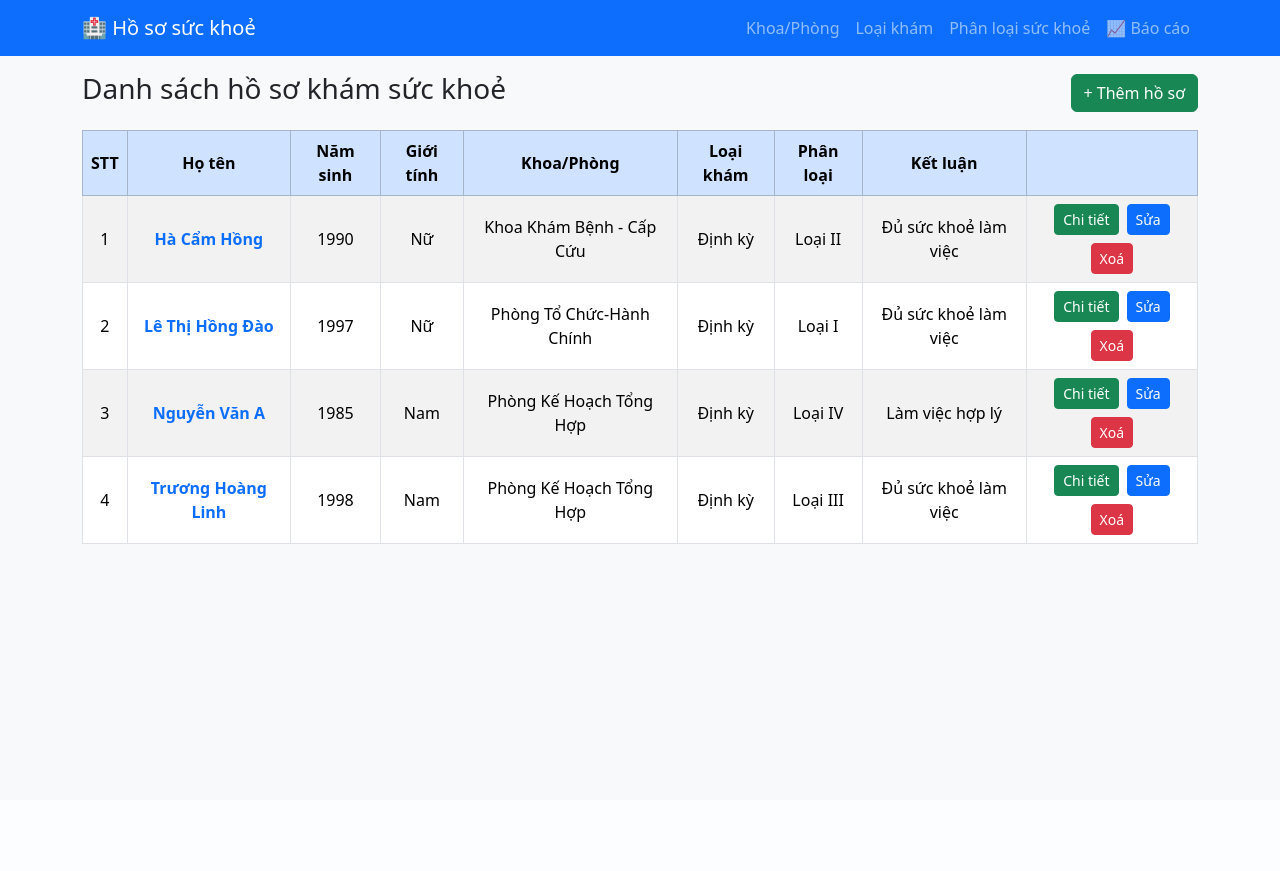
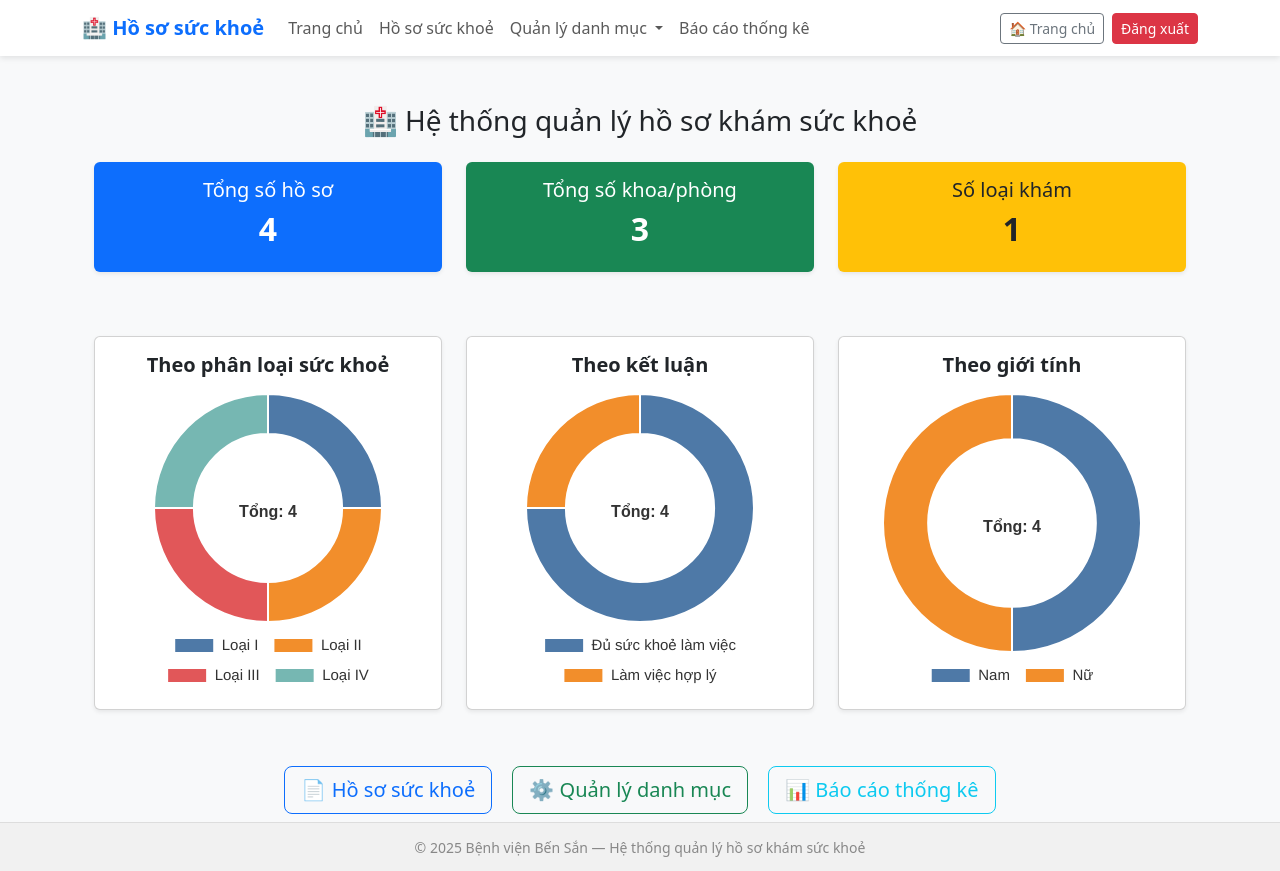
Before and after one commit to joslingg/MPHR2, a Django app: page / in a window 1280 px wide. Before the commit the page ends 544 px from the top, so only its background shows below. Run offline with Django 5.2, Linux system fonts and the light colour scheme; data comes from the database, SQL or seed files in the repository; both versions use the stored data as it was after the commit.

Commit message:
Xong home, tao lại base, chỉnh lại loại khám theo key, import excel

```diff
--- a/MPHR/health_records/models.py
+++ b/MPHR/health_records/models.py
@@ -23,9 +23,7 @@ class ExamType(models.Model):
 
 
 class HealthClassification(models.Model):
-    """
-    Ví dụ các bản ghi: "I", "II", "III", "IV"
-    """
+    code = models.CharField(max_length=10, unique=True, verbose_name="Mã loại")  # ví dụ: I, II, III, IV
     name = models.CharField(max_length=50, unique=True, verbose_name="Phân loại")
     description = models.TextField(blank=True, null=True, verbose_name="Ghi chú")
 
--- a/MPHR/health_records/static/health_records/css.css
+++ b/MPHR/health_records/static/health_records/css.css
@@ -1,3 +1,35 @@
+body {
+  background-color: #f8f9fa;
+  min-height: 100vh;
+  display: flex;
+  flex-direction: column;
+}
+
+nav.navbar {
+  box-shadow: 0 2px 6px rgba(0,0,0,0.1);
+}
+
+.container {
+  flex: 1;
+}
+
+footer {
+  text-align: center;
+  color: #888;
+  padding: 12px 0;
+  background: #f1f1f1;
+  border-top: 1px solid #ddd;
+  margin-top: auto;
+}
+
+.dropdown-item:hover {
+  background-color: #e9ecef;
+}
+
+.name-cell {
+  text-align: left !important;
+}
+
 .section-header th {
   color: #0d6efd;
   font-weight: 600;
@@ -10,4 +42,22 @@
   color: #0d6efd;
   text-decoration: none;
   font-weight: bold;
+  text-align: start;
 }
+
+.card canvas {
+  width: 100% !important;
+  height: 100% !important;
+  object-fit: contain;
+}
+
+.chart-wrapper {
+  display: flex;
+  justify-content: center;  /* canh giữa ngang */
+  align-items: center;      /* canh giữa dọc */
+}
+
+.chart-wrapper canvas {
+  max-width: 100%;
+  max-height: 100%;
+}
--- a/MPHR/health_records/templates/health_records/base.html
+++ b/MPHR/health_records/templates/health_records/base.html
@@ -1,34 +1,80 @@
+{% load static %}
 <!DOCTYPE html>
 <html lang="vi">
 <head>
-    {% load static %}
   <meta charset="UTF-8">
-  <title>{% block title %}Quản lý hồ sơ khám sức khoẻ{% endblock %}</title>
+  <title>{% block title %}Hồ sơ khám sức khoẻ{% endblock %}</title>
   <link href="https://cdn.jsdelivr.net/npm/bootstrap@5.3.3/dist/css/bootstrap.min.css" rel="stylesheet">
+  <link rel="stylesheet" href="https://cdn.jsdelivr.net/npm/bootstrap-icons@1.11.3/font/bootstrap-icons.min.css">
   <link rel="stylesheet" href="{% static 'health_records/css.css' %}">
 </head>
-<body class="bg-light">
-  <nav class="navbar navbar-expand-lg navbar-dark bg-primary mb-3">
+<body>
+  <!-- 🧭 Navbar -->
+  <nav class="navbar navbar-expand-lg navbar-light bg-white sticky-top">
     <div class="container">
-      <a class="navbar-brand" href="{% url 'healthrecord_list' %}">🏥 Hồ sơ sức khoẻ</a>
-      <div class="navbar-nav">
-        <a class="nav-link" href="{% url 'department_list' %}">Khoa/Phòng</a>
-        <a class="nav-link" href="{% url 'examtype_list' %}">Loại khám</a>
-        <a class="nav-link" href="{% url 'healthclass_list' %}">Phân loại sức khoẻ</a>
-        <a class="nav-link" href="{% url 'health_report' %}">📈 Báo cáo</a>
+      <a class="navbar-brand fw-bold text-primary" href="{% url 'home' %}">
+        🏥 Hồ sơ sức khoẻ
+      </a>
+
+      <button class="navbar-toggler" type="button" data-bs-toggle="collapse" data-bs-target="#navbarMenu">
+        <span class="navbar-toggler-icon"></span>
+      </button>
+
+      <div class="collapse navbar-collapse" id="navbarMenu">
+        <ul class="navbar-nav me-auto mb-2 mb-lg-0">
+
+          <!-- Trang chủ -->
+          <li class="nav-item">
+            <a class="nav-link" href="{% url 'home' %}">Trang chủ</a>
+          </li>
+
+          <!-- Hồ sơ sức khoẻ -->
+          <li class="nav-item">
+            <a class="nav-link" href="{% url 'healthrecord_list' %}">Hồ sơ sức khoẻ</a>
+          </li>
+
+          <!-- Quản lý danh mục -->
+          <li class="nav-item dropdown">
+            <a class="nav-link dropdown-toggle" href="#" id="dropdownCatalog" role="button" data-bs-toggle="dropdown">
+              Quản lý danh mục
+            </a>
+            <ul class="dropdown-menu" aria-labelledby="dropdownCatalog">
+              <li><a class="dropdown-item" href="{% url 'department_list' %}">Khoa / Phòng</a></li>
+              <li><a class="dropdown-item" href="{% url 'healthclass_list' %}">Phân loại sức khoẻ</a></li>
+              <li><a class="dropdown-item" href="{% url 'examtype_list' %}">Loại khám</a></li>
+              <li><hr class="dropdown-divider"></li>
+              <li><a class="dropdown-item" href="#">Khác...</a></li>
+            </ul>
+          </li>
+
+          <!-- Báo cáo -->
+          <li class="nav-item">
+            <a class="nav-link" href="{% url 'health_report' %}">Báo cáo thống kê</a>
+          </li>
+
+        </ul>
+
+        <!-- Nút hành động bên phải -->
+        <div class="d-flex">
+          <a href="{% url 'home' %}" class="btn btn-outline-secondary btn-sm me-2">🏠 Trang chủ</a>
+          <a href="#" class="btn btn-danger btn-sm">Đăng xuất</a>
+        </div>
       </div>
     </div>
   </nav>
 
-  <div class="container">
-    {% if messages %}
-      {% for message in messages %}
-        <div class="alert alert-{{ message.tags }}">{{ message }}</div>
-      {% endfor %}
-    {% endif %}
-    {% block content %}{% endblock %}
+  <!-- 📦 Nội dung chính -->
+  <div class="container mt-4">
+    {% block content %}
+    {% endblock %}
   </div>
 
+  <!-- ⚙️ Footer -->
+  <footer>
+    <small>© 2025 Bệnh viện Bến Sắn — Hệ thống quản lý hồ sơ khám sức khoẻ</small>
+  </footer>
+
   <script src="https://cdn.jsdelivr.net/npm/bootstrap@5.3.3/dist/js/bootstrap.bundle.min.js"></script>
+  {% block scripts %}{% endblock %}
 </body>
 </html>
--- a/MPHR/health_records/templates/health_records/healthrecord_list.html
+++ b/MPHR/health_records/templates/health_records/healthrecord_list.html
@@ -1,9 +1,17 @@
 {% extends 'health_records/base.html' %}
 {% block title %}Danh sách hồ sơ{% endblock %}
 {% block content %}
+
 <div class="d-flex justify-content-between align-items-center mb-3">
-  <h3>Danh sách hồ sơ khám sức khoẻ</h3>
-  <a href="{% url 'healthrecord_add' %}" class="btn btn-success">+ Thêm hồ sơ</a>
+  <h3 class="mb-0">Danh sách hồ sơ khám sức khoẻ</h3>
+  <div class="d-flex gap-2">
+    <a href="{% url 'healthrecord_add' %}" class="btn btn-success d-flex align-items-center px-3">
+      <i class="bi bi-plus-circle me-2"></i> Thêm hồ sơ
+    </a>
+    <a href="{% url 'import_health_records' %}" class="btn btn-outline-primary d-flex align-items-center px-3">
+      <i class="bi bi-upload me-2"></i> Import hồ sơ
+    </a>
+  </div>
 </div>
 
 <table class="table table-striped table-bordered align-middle">
@@ -24,7 +32,7 @@
     {% for record in records %}
     <tr class="align-middle text-center">
       <td>{{ forloop.counter }}</td>
-      <td class="text-left"><a href="{% url 'health_record_detail' record.id %}" class="link">{{ record.full_name }}</a></td>
+      <td class="text-left name-cell"><a href="{% url 'health_record_detail' record.id %}" class="link">{{ record.full_name }}</a></td>
       <td>{{ record.birth_year }}</td>
       <td>{{ record.gender }}</td>
       <td>{{ record.department }}</td>
--- /dev/null
+++ b/MPHR/health_records/templates/health_records/home.html
@@ -0,0 +1,158 @@
+{% extends 'health_records/base.html' %}
+{% block title %}Trang chủ - Hồ sơ khám sức khoẻ{% endblock %}
+{% block content %}
+
+<div class="container mt-4">
+  <h3 class="text-center mb-4">
+    🏥 Hệ thống quản lý hồ sơ khám sức khoẻ
+  </h3>
+
+  <!-- Thẻ thống kê tổng quan -->
+  <div class="row text-center mb-5">
+    <div class="col-md-4 mb-3">
+      <div class="card shadow-sm border-0 bg-primary text-white">
+        <div class="card-body">
+          <h5 class="card-title">Tổng số hồ sơ</h5>
+          <h2 class="fw-bold">{{ total_records }}</h2>
+        </div>
+      </div>
+    </div>
+    <div class="col-md-4 mb-3">
+      <div class="card shadow-sm border-0 bg-success text-white">
+        <div class="card-body">
+          <h5 class="card-title">Tổng số khoa/phòng</h5>
+          <h2 class="fw-bold">{{ total_departments }}</h2>
+        </div>
+      </div>
+    </div>
+    <div class="col-md-4 mb-3">
+      <div class="card shadow-sm border-0 bg-warning text-dark">
+        <div class="card-body">
+          <h5 class="card-title">Số loại khám</h5>
+          <h2 class="fw-bold">{{ total_examtypes }}</h2>
+        </div>
+      </div>
+    </div>
+  </div>
+
+  <!-- BIỂU ĐỒ TRÒN -->
+  <div class="row text-center">
+    <!-- Biểu đồ 1: Phân loại sức khoẻ -->
+    <div class="col-md-4 mb-4">
+      <div class="card p-3 shadow-sm">
+        <h5 class="mb-3 fw-semibold">Theo phân loại sức khoẻ</h5>
+        <div class="chart-wrapper" style="height: 300px;">
+          <canvas id="healthChart"></canvas>
+        </div>
+      </div>
+    </div>
+
+    <!-- Biểu đồ 2: Theo kết luận -->
+    <div class="col-md-4 mb-4">
+      <div class="card p-3 shadow-sm">
+        <h5 class="mb-3 fw-semibold">Theo kết luận</h5>
+        <div class="chart-wrapper" style="height: 300px;">
+          <canvas id="conclusionChart"></canvas>
+        </div>
+      </div>
+    </div>
+
+    <!-- Biểu đồ 3: Theo giới tính -->
+    <div class="col-md-4 mb-4">
+      <div class="card p-3 shadow-sm">
+        <h5 class="mb-3 fw-semibold">Theo giới tính</h5>
+        <div class="chart-wrapper" style="height: 300px;">
+          <canvas id="genderChart"></canvas>
+        </div>
+      </div>
+    </div>
+  </div>
+
+  <!-- Nút điều hướng -->
+  <div class="text-center mt-4">
+    <a href="{% url 'healthrecord_list' %}" class="btn btn-outline-primary btn-lg m-2">
+      📄 Hồ sơ sức khoẻ
+    </a>
+    <a href="{% url 'department_list' %}" class="btn btn-outline-success btn-lg m-2">
+      ⚙️ Quản lý danh mục
+    </a>
+    <a href="{% url 'health_report' %}" class="btn btn-outline-info btn-lg m-2">
+      📊 Báo cáo thống kê
+    </a>
+  </div>
+</div>
+
+<!-- Biểu đồ JS -->
+<script src="https://cdn.jsdelivr.net/npm/chart.js"></script>
+<script>
+  window.addEventListener("load", function() {
+    const chartColors = [
+      "#4e79a7","#f28e2b","#e15759","#76b7b2","#59a14f",
+      "#edc948","#b07aa1","#ff9da7","#9c755f","#bab0ac"
+    ];
+
+    const chartOptions = {
+      responsive: true,
+      cutout: "65%",
+      plugins: {
+        legend: {
+          position: "bottom",
+          labels: { font: { size: 15, weight: "500" }, padding: 15, color: "#333" }
+        },
+        tooltip: { bodyFont: { size: 14 }, titleFont: { size: 15 } }
+      }
+    };
+
+    const totalCenterPlugin = {
+      id: "totalCenter",
+      afterDraw(chart) {
+        const { ctx, chartArea: { top, bottom, left, right } } = chart;
+        const x = (left + right) / 2;
+        const y = (top + bottom) / 2;
+        const total = chart.data.datasets[0].data.reduce((a, b) => a + b, 0);
+        ctx.save();
+        ctx.font = "bold 16px sans-serif";
+        ctx.fillStyle = "#333";
+        ctx.textAlign = "center";
+        ctx.fillText(`Tổng: ${total}`, x, y + 5);
+        ctx.restore();
+      }
+    };
+
+    // Biểu đồ 1: Phân loại sức khỏe
+    new Chart(document.getElementById("healthChart"), {
+      type: "doughnut",
+      data: {
+        labels: {{ dept_labels|safe }},
+        datasets: [{ data: {{ dept_counts|safe }}, backgroundColor: chartColors }]
+      },
+      options: chartOptions,
+      plugins: [totalCenterPlugin]
+    });
+
+    // Biểu đồ 2: Kết luận
+    new Chart(document.getElementById("conclusionChart"), {
+      type: "doughnut",
+      data: {
+        labels: {{ conclusion_labels|safe }},
+        datasets: [{ data: {{ conclusion_counts|safe }}, backgroundColor: chartColors }]
+      },
+      options: chartOptions,
+      plugins: [totalCenterPlugin]
+    });
+
+    // Biểu đồ 3: Giới tính
+    new Chart(document.getElementById("genderChart"), {
+      type: "doughnut",
+      data: {
+        labels: {{ gender_labels|safe }},
+        datasets: [{ data: {{ gender_counts|safe }}, backgroundColor: chartColors }]
+      },
+      options: chartOptions,
+      plugins: [totalCenterPlugin]
+    });
+  });
+</script>
+
+
+{% endblock %}
--- a/MPHR/health_records/urls.py
+++ b/MPHR/health_records/urls.py
@@ -2,8 +2,10 @@ from django.urls import path
 from . import views
 
 urlpatterns = [
+    path('', views.home, name='home'),
+
     # === Hồ sơ khám sức khoẻ ===
-    path('', views.healthrecord_list, name='healthrecord_list'),
+    path('health_records/', views.healthrecord_list, name='healthrecord_list'),
     path('add/', views.healthrecord_add, name='healthrecord_add'),
     path('<int:pk>/edit/', views.healthrecord_edit, name='healthrecord_edit'),
     path('<int:pk>/delete/', views.healthrecord_delete, name='healthrecord_delete'),
@@ -28,5 +30,11 @@ urlpatterns = [
     path('healthclasses/<int:pk>/edit/', views.healthclass_edit, name='healthclass_edit'),
     path('healthclasses/<int:pk>/delete/', views.healthclass_delete, name='healthclass_delete'),
 
+    # === Báo cáo thống kê ===
     path("report/", views.health_report, name="health_report"),
+
+    # === Import excel ===
+    path('import-excel/', views.import_health_records, name='import_health_records'),
+    path('download-sample/', views.download_sample_healthrecord, name='download_sample_healthrecord'),
+
 ]
--- a/MPHR/health_records/views.py
+++ b/MPHR/health_records/views.py
@@ -1,3 +1,4 @@
+from django.http import FileResponse
 from django.shortcuts import render, redirect, get_object_or_404
 from django.contrib import messages
 from .models import HealthRecord, Department, ExamType, HealthClassification
@@ -6,6 +7,25 @@ from django.urls import reverse
 from django.db.models import Count
 import json
 from collections import Counter
+import openpyxl
+from .forms import ExcelImportForm
+import os
+from django.conf import settings
+import datetime
+
+# -----------------------------
+# TRANG CHỦ
+# -----------------------------
+def home(request):
+    from .views import get_health_report_data
+    stats = get_health_report_data()
+
+    stats.update({
+        'total_records': HealthRecord.objects.count(),
+        'total_departments': Department.objects.count(),
+        'total_examtypes': ExamType.objects.count(),
+    })
+    return render(request, 'health_records/home.html', stats)
 
 # -----------------------------
 # QUẢN LÝ HỒ SƠ KHÁM SỨC KHỎE
@@ -172,47 +192,37 @@ def healthclass_delete(request, pk):
         return redirect('healthclass_list')
     return render(request, 'health_records/confirm_delete.html', {'object': obj, 'type': 'Phân loại sức khoẻ'})
 
-def health_report(request):
-    # 1) Theo phân loại sức khoẻ (HealthClassification is FK)
+def get_health_report_data():
+    """Hàm xử lý và trả về dữ liệu thống kê hồ sơ sức khoẻ"""
+
+    # 1. Theo phân loại sức khoẻ
     hc_qs = (
         HealthRecord.objects
         .values('health_classification__name')
         .annotate(count=Count('id'))
         .order_by('health_classification__name')
     )
-    health_labels = []
-    health_counts = []
-    for item in hc_qs:
-        label = item['health_classification__name'] or "Chưa phân loại"
-        health_labels.append(label)
-        health_counts.append(item['count'])
+    health_labels = [item['health_classification__name'] or "Chưa phân loại" for item in hc_qs]
+    health_counts = [item['count'] for item in hc_qs]
 
-    # 2) Theo kết luận (sử dụng property `conclusion` - an toàn, chính xác)
-    #    -> đếm bằng Python để sử dụng logic property (ưu tiên conclusion_text)
+    # 2. Theo kết luận (dùng Counter để đảm bảo tính chính xác của property `conclusion`)
     records = HealthRecord.objects.all()
-    conclusion_counter = Counter()
-    for r in records:
-        key = (r.conclusion or "").strip() or "Không có kết luận"
-        conclusion_counter[key] += 1
-
+    conclusion_counter = Counter((r.conclusion or "").strip() or "Không có kết luận" for r in records)
     conclusion_labels = list(conclusion_counter.keys())
     conclusion_counts = list(conclusion_counter.values())
 
-    # 3) Theo giới tính (dùng ORM)
+    # 3. Theo giới tính
     gender_qs = (
         HealthRecord.objects
         .values('gender')
         .annotate(count=Count('id'))
         .order_by('gender')
     )
-    gender_labels = []
-    gender_counts = []
-    for item in gender_qs:
-        label = item['gender'] or "Không rõ"
-        gender_labels.append(label)
-        gender_counts.append(item['count'])
+    gender_labels = [item['gender'] or "Không rõ" for item in gender_qs]
+    gender_counts = [item['count'] for item in gender_qs]
 
-    context = {
+    # Trả về dữ liệu đã sẵn sàng render hoặc chuyển sang JSON
+    return {
         'dept_labels': json.dumps(health_labels),
         'dept_counts': json.dumps(health_counts),
         'conclusion_labels': json.dumps(conclusion_labels),
@@ -220,4 +230,166 @@ def health_report(request):
         'gender_labels': json.dumps(gender_labels),
         'gender_counts': json.dumps(gender_counts),
     }
+
+def health_report(request):
+    context = get_health_report_data()
     return render(request, 'health_records/report.html', context)
+
+def _to_bool(val):
+    """Chuyển giá trị excel sang boolean."""
+    if val is None:
+        return False
+    v = str(val).strip().lower()
+    return v in ("1", "x", "yes", "true", "có", "co", "y")
+
+def _to_date(val):
+    """Chuyển giá trị excel sang date (nếu được)."""
+    if val is None:
+        return None
+    if isinstance(val, (datetime.date, datetime.datetime)):
+        return val.date() if isinstance(val, datetime.datetime) else val
+    s = str(val).strip()
+    for fmt in ("%Y-%m-%d", "%d/%m/%Y", "%d-%m-%Y"):
+        try:
+            return datetime.datetime.strptime(s, fmt).date()
+        except Exception:
+            pass
+    return None
+
+def import_health_records(request):
+    """
+    Import file Excel (.xlsx) theo header mẫu.
+    KHÔNG tạo mới dữ liệu liên kết (Department, ExamType, HealthClassification).
+    Nếu không tìm thấy FK -> bỏ qua dòng và báo lỗi cụ thể.
+    """
+    if request.method == "POST":
+        form = ExcelImportForm(request.POST, request.FILES)
+        if form.is_valid():
+            file = request.FILES["file"]
+            try:
+                wb = openpyxl.load_workbook(file, data_only=True)
+                ws = wb.active
+
+                headers = [str(c.value).strip() if c.value else "" for c in ws[1]]
+
+                col_map = {
+                    "Mã nhân viên": "ma_nv",
+                    "Họ và tên": "full_name",
+                    "Năm sinh": "birth_year",
+                    "Giới tính": "gender",
+                    "Chức danh nghề nghiệp": "job_title",
+                    "Chức vụ": "position",
+                    "Khoa/Phòng": "department",
+                    "Đã tiêm Influvac (Hà Lan)": "vaccinated_influvac",
+                    "Đã tiêm Vaxigrip (Pháp)": "vaccinated_vaxigrip",
+                    "Ngày tiêm chủng": "vaccination_date",
+                    "Năm khám": "year",
+                    "Ngày khám": "exam_date",
+                    "Loại khám": "exam_type",
+                    "Cơ sở khám": "clinic_name",
+                    "Chiều cao (cm)": "height_cm",
+                    "Cân nặng (kg)": "weight_kg",
+                    "Huyết áp (mmHg)": "blood_pressure",
+                    "Phân loại sức khoẻ": "health_classification",
+                    "Kết luận (nếu muốn nhập tay)": "conclusion_text",
+                    "Nhóm": "group",
+                    "Ghi chú": "note",
+                    "File kết quả (PDF)": "result_file",
+                }
+
+                col_index = {}
+                for i, h in enumerate(headers):
+                    if h in col_map:
+                        col_index[col_map[h]] = i
+
+                created = 0
+                skipped = 0
+                errors = []
+
+                for row_idx, row in enumerate(ws.iter_rows(min_row=2, values_only=True), start=2):
+                    try:
+                        if not row or all(v is None for v in row):
+                            continue
+
+                        data = {key: row[idx] if idx < len(row) else None for key, idx in col_index.items()}
+                        if not data.get("full_name"):
+                            skipped += 1
+                            errors.append(f"Dòng {row_idx}: Thiếu 'Họ và tên'.")
+                            continue
+
+                        # 🔎 Kiểm tra tồn tại Department
+                        dept_name = (data.get("department") or "").strip()
+                        dept = None
+                        if dept_name:
+                            dept = Department.objects.filter(name__iexact=dept_name).first()
+                            if not dept:
+                                skipped += 1
+                                errors.append(f"Dòng {row_idx}: Khoa/Phòng '{dept_name}' chưa có trong hệ thống.")
+                                continue
+
+                        # 🔎 Kiểm tra tồn tại ExamType
+                        examtype_name = (data.get("exam_type") or "").strip()
+                        examtype = None
+                        if examtype_name:
+                            examtype = ExamType.objects.filter(name__iexact=examtype_name).first()
+                            if not examtype:
+                                skipped += 1
+                                errors.append(f"Dòng {row_idx}: Loại khám '{examtype_name}' chưa có trong hệ thống.")
+                                continue
+
+                        # 🔎 Kiểm tra tồn tại HealthClassification
+                        hc_name = (data.get("health_classification") or "").strip()
+                        hc_obj = None
+                        if hc_name:
+                            hc_obj = HealthClassification.objects.filter(name__iexact=hc_name).first()
+                            if not hc_obj:
+                                skipped += 1
+                                errors.append(f"Dòng {row_idx}: Phân loại sức khoẻ '{hc_name}' chưa có trong hệ thống.")
+                                continue
+
+                        hr = HealthRecord.objects.create(
+                            ma_nv=data.get("ma_nv"),
+                            full_name=data.get("full_name"),
+                            birth_year=int(data["birth_year"]) if data.get("birth_year") else None,
+                            gender=data.get("gender"),
+                            job_title=data.get("job_title"),
+                            position=data.get("position"),
+                            department=dept,
+                            vaccinated_influvac=_to_bool(data.get("vaccinated_influvac")),
+                            vaccinated_vaxigrip=_to_bool(data.get("vaccinated_vaxigrip")),
+                            vaccination_date=_to_date(data.get("vaccination_date")),
+                            year=int(data["year"]) if data.get("year") else None,
+                            exam_date=_to_date(data.get("exam_date")),
+                            exam_type=examtype,
+                            clinic_name=data.get("clinic_name"),
+                            height_cm=data.get("height_cm"),
+                            weight_kg=data.get("weight_kg"),
+                            blood_pressure=data.get("blood_pressure"),
+                            health_classification=hc_obj,
+                            conclusion_text=data.get("conclusion_text"),
+                            group=data.get("group"),
+                            note=data.get("note"),
+                        )
+                        created += 1
+
+                    except Exception as e_row:
+                        skipped += 1
+                        errors.append(f"Dòng {row_idx}: {e_row}")
+
+                if created:
+                    messages.success(request, f"✅ Đã nhập {created} hồ sơ thành công.")
+                if errors:
+                    msg_err = f"⚠️ Có {len(errors)} dòng lỗi. Một số ví dụ:\n" + "\n".join(errors[:10])
+                    messages.error(request, msg_err)
+
+            except Exception as e:
+                messages.error(request, f"❌ Lỗi khi đọc file: {e}")
+
+    else:
+        form = ExcelImportForm()
+
+    return render(request, "health_records/import_excel.html", {"form": form})
+
+def download_sample_healthrecord(request):
+    file_path = os.path.join(settings.BASE_DIR, 'static', 'samples', 'mau_import.xlsx')
+    return FileResponse(open(file_path, 'rb'), as_attachment=True, filename='mau_import.xlsx')
```
Also changed, not shown: MPHR/health_records/forms.py (+77 -17 lines), MPHR/health_records/templates/health_records/healthrecord_form.html (+5 -3 lines), MPHR/health_records/templates/health_records/import_excel.html (added, +30 -0 lines), MPHR/db.sqlite3, MPHR/health_records/migrations/0008_healthclassification_code.py (added), MPHR/health_records/migrations/0009_alter_healthclassification_code.py (added), 2 other files.
